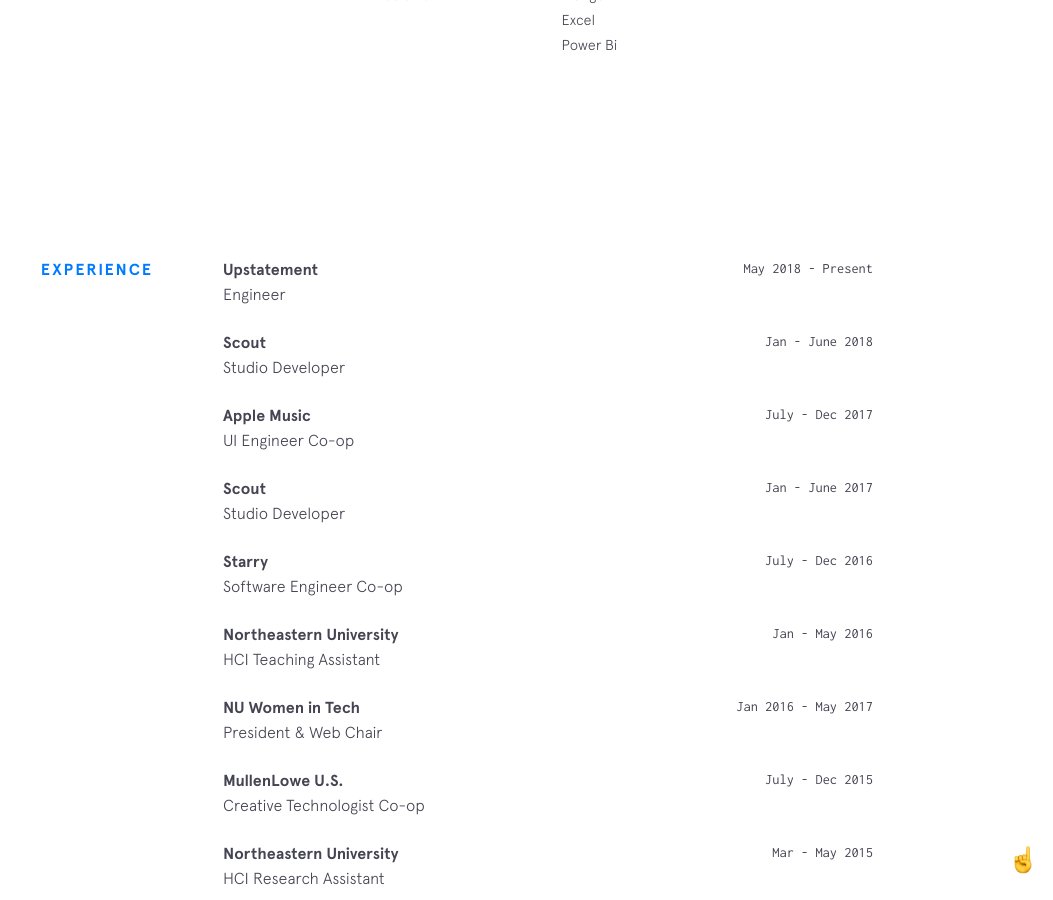
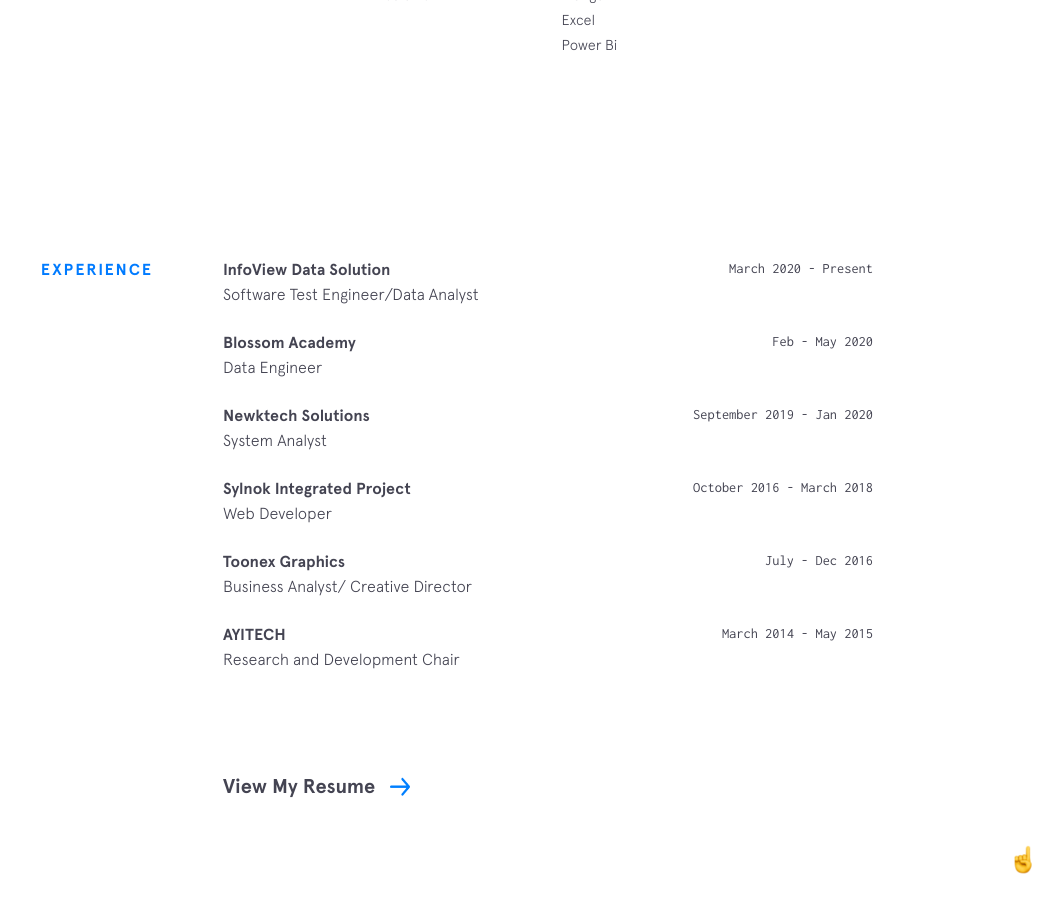
Before and after one commit to Sylvestre5/sylvestre5.github.io, a Jekyll site: the page built from index.html, in a window 1280 px wide and 900 px high, scrolled down 1755 px. Shown: the whole window, without its empty margins (227-1280 px from the left). Built offline with Jekyll 4.4.1, drawn with Linux system fonts in a browser that asks for light colours; nearby versions of some CDN libraries.

Commit message:
Update experience.yml

```diff
--- a/_data/experience.yml
+++ b/_data/experience.yml
@@ -1,44 +1,29 @@
-- company: Upstatement
-  url: https://www.upstatement.com/
-  time: May 2018 - Present
-  position: Engineer
+- company: InfoView Data Solution
+  url: https://www.idscorpgh.com/
+  time: March 2020 - Present
+  position: Software Test Engineer/Data Analyst
 
-- company: Scout
-  url: https://web.northeastern.edu/scout/
-  time: Jan - June 2018
-  position: Studio Developer
+- company: Blossom Academy
+  url: https://blossomacademy.co/
+  time: Feb - May 2020
+  position: Data Engineer
 
-- company: Apple Music
-  url: https://www.apple.com/music/
-  time: July - Dec 2017
-  position: UI Engineer Co-op
+- company: Newktech Solutions
+  url: https://www.newktech.com/
+  time: September 2019 - Jan 2020
+  position: System Analyst
 
-- company: Scout
-  url: https://web.northeastern.edu/scout/
-  time: Jan - June 2017
-  position: Studio Developer
+- company: Sylnok Integrated Project
+  url: #
+  time: October 2016 - March 2018
+  position: Web Developer
 
-- company: Starry
-  url: https://starry.com/
+- company: Toonex Graphics
+  url: #
   time: July - Dec 2016
-  position: Software Engineer Co-op
+  position: Business Analyst/ Creative Director
 
-- company: Northeastern University
-  url: http://www.ccis.northeastern.edu/
-  time: Jan - May 2016
-  position: HCI Teaching Assistant
-
-- company: NU Women in Tech
-  url: http://nuwit.ccs.neu.edu/
-  time: Jan 2016 - May 2017
-  position: President & Web Chair
-
-- company: MullenLowe U.S.
-  url: https://us.mullenlowe.com/
-  time: July - Dec 2015
-  position: Creative Technologist Co-op
-
-- company: Northeastern University
-  url: http://www.ccis.northeastern.edu/
-  time: Mar - May 2015
-  position: HCI Research Assistant
+- company: AYITECH
+  url: #
+  time: March 2014 - May 2015
+  position: Research and Development Chair
```
